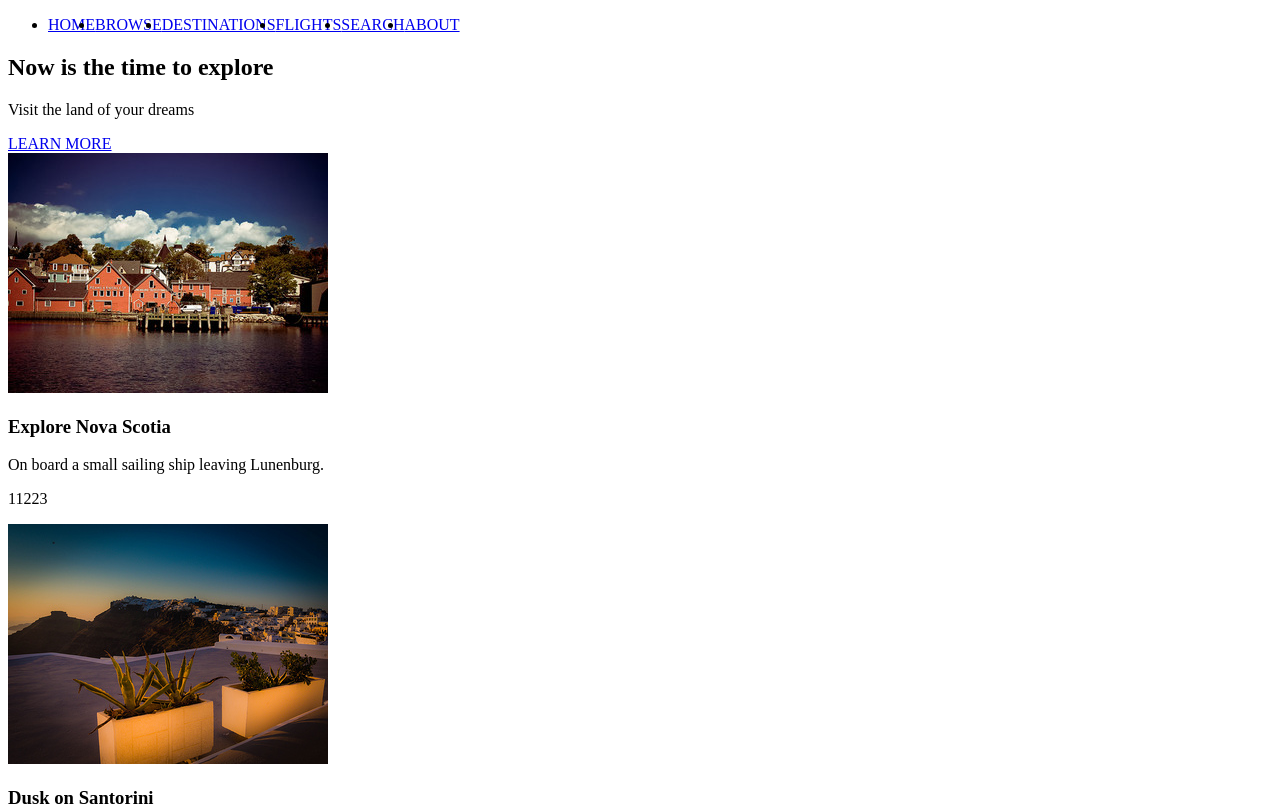
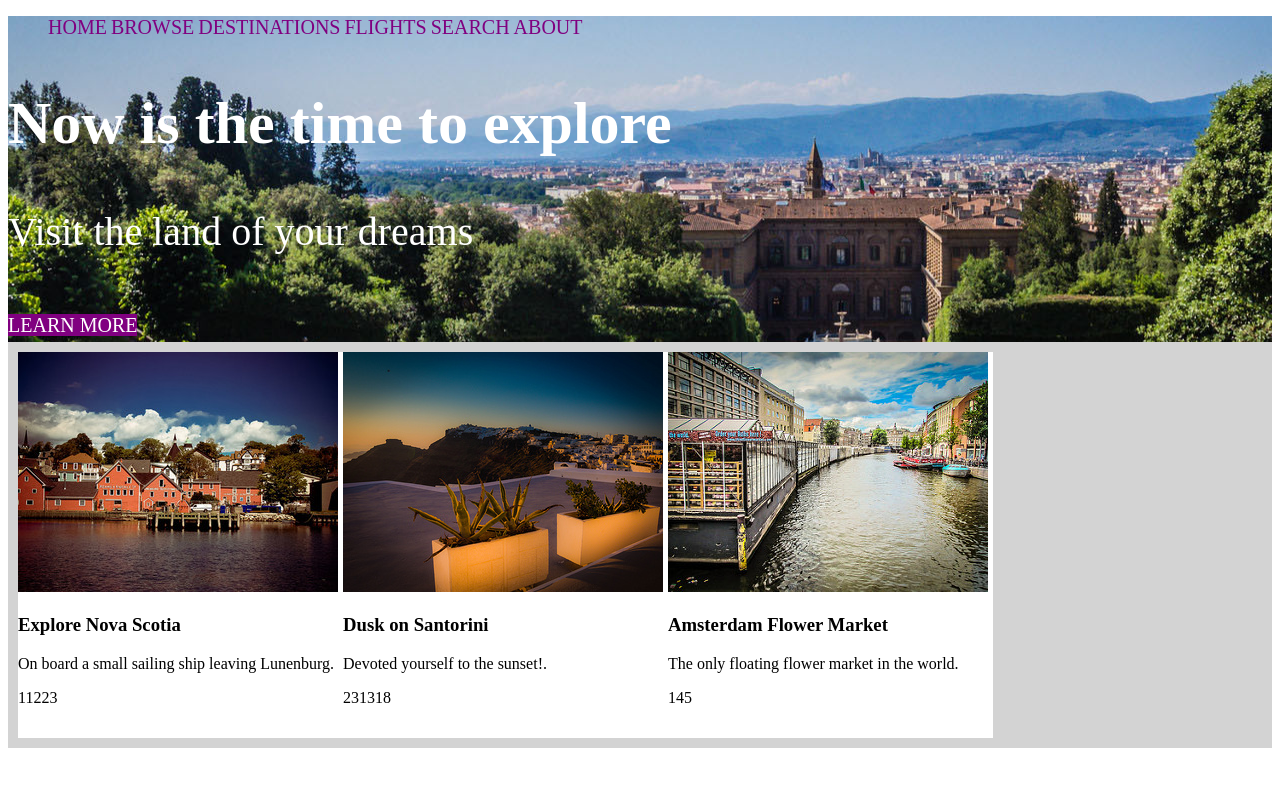
Before and after one commit to vjbrazier/class, a plain HTML site: page ch04-proj3.html in a window 1280 px wide. Shown: the top 812 px of the page. Drawn offline with Linux system fonts and the light colour scheme.

Commit message:
Organized the site, tweaking colors

```diff
--- a/ch04-proj3.html
+++ b/ch04-proj3.html
@@ -17,7 +17,7 @@
          <li><a href="#">ABOUT</a></li>
       </ul>
    </nav>
-   <div>
+   <div id="Intro-Text">
       <h2>Now is the time to explore</h2>
       <p>Visit the land of your dreams</p>
       <a href="#">LEARN MORE</a>
@@ -25,27 +25,27 @@
 </header>
 
 <main>
-   <section>
+   <section class="Photo">
       <img src="images/card1.jpg" alt="Nova Scotia" />
-      <div>
+      <div id="Nova-Scotia">
 
          <h3>Explore Nova Scotia</h3>
          <p >On board a small sailing ship leaving Lunenburg.</p>
          <p><span >112</span><span >23</span></p>
       </div>
    </section>
-   <section>
+   <section class="Photo">
       <img src="images/card2.jpg" alt="Santorini" />
-      <div>
+      <div id="Santorini">
 
          <h3>Dusk on Santorini</h3>
          <p >Devoted yourself to the sunset!.</p>
          <p><span >2313</span><span >18</span></p>
       </div>
    </section>
-   <section>
+   <section class="Photo">
       <img src="images/card3.jpg" alt="Chicago" />
-      <div>
+      <div id="Chicago">
 
          <h3>Amsterdam Flower Market</h3>
          <p >The only floating flower market in the world.</p>
--- a/style.css
+++ b/style.css
@@ -1,4 +1,57 @@
-nav ul{
+header {
+    background-image: url("images/florence.jpg");
+}
+
+nav {
+    li{
+        display: inline-flex;
+        color: purple;
+        gap: 30px;
+    }
+
+    a {
+        color: purple;
+        font-size: 20px;
+        text-decoration: inherit;
+    }
+
+    a:hover {
+        color:white;
+    }
+}
+
+#Intro-Text {
+    color: white;
+    font-size: 40px;
+
+    a {
+        text-decoration: inherit;
+        font-size: 20px;
+        background-color: purple;
+        color: white;
+    }
+}
+
+main {
     display: flex;
-    justify-content: start;
+    border: 10px solid transparent;
+    background-color: lightgray;
+
+    .Photo {
+        border-right: 5px solid transparent;
+        border-bottom: 15px solid white;
+        background-color: white;
+
+    }
+
+    section {
+    }
+
+    img {
+    }
+
+    #Nova-Scotia {
+
+        background-color: white;
+    }
 }
```
